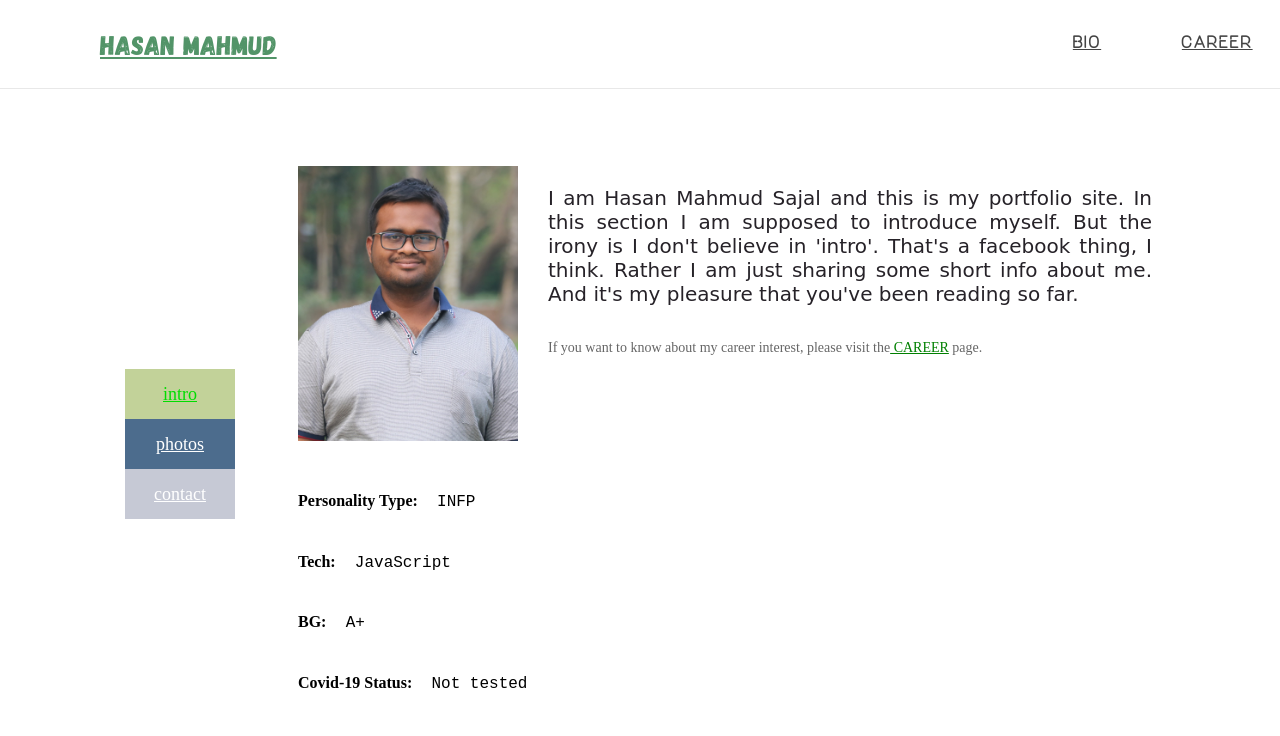
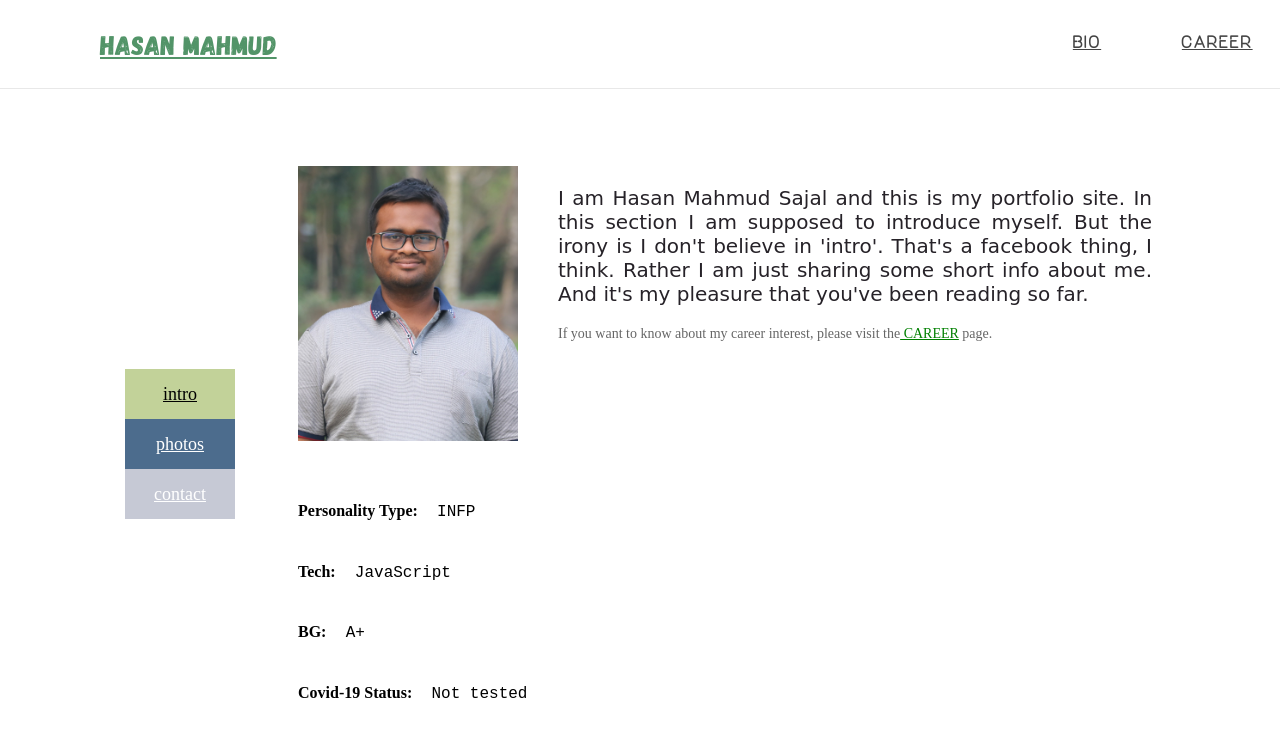
Before and after one commit to hmsajal/personal-site, a React (Create React App) app: page /bio/info in a window 1280 px wide. Shown: the top 736 px of the page. Built offline with nearby package versions, Linux system fonts and the light colour scheme; the HTML template or start-up script is replaced by a standard one; a web font is replaced by a local one.

Commit message:
biobasic made grid

```diff
--- a/src/components/bio/bioAnchor.js
+++ b/src/components/bio/bioAnchor.js
@@ -12,21 +12,21 @@ function BioAnchor() {
         <div className={styles.ul}>
             <div className={styles.linkDiv} style={{background:'#c2d299'}}>
                <NavLink className={styles.anchor} to={`${url}/info`}
-                        activeStyle={{color:'#0d0',fontWeight:'normal',borderBottom:'none'}}
+                        activeStyle={{color:'#000',fontWeight:'normal',borderBottom:'none'}}
                >
                   intro
                </NavLink>
             </div>
             <div className={styles.linkDiv} style={{background:'#4c6c8d'}}>
                <NavLink className={styles.anchor} to={`${url}/photos`}
-                        activeStyle={{color:'#0d0',fontWeight:'normal',borderBottom:'none'}}
+                        activeStyle={{color:'#000',fontWeight:'normal',borderBottom:'none'}}
                >
                   photos
                </NavLink>
             </div>
             <div className={styles.linkDiv} style={{background:'#c6c9d5'}}>
                <NavLink className={styles.anchor} to={`${url}/contact`}
-                        activeStyle={{color:'#0d0',fontWeight:'normal',borderBottom:'none'}}
+                        activeStyle={{color:'#000',fontWeight:'normal',borderBottom:'none'}}
                >
                   contact
                </NavLink>
--- a/src/components/bio/bioBasicInfo.js
+++ b/src/components/bio/bioBasicInfo.js
@@ -8,15 +8,15 @@ import MyImage from '../common/myImage'
 export default function BioBasicInfo(props){
     return (
             <div className={styles.main} id="bioBasicInfo">
-                <div className={styles.imgParaDiv}>
-                    <div className={styles.myImageDiv}>
-                        <MyImage imgWidth="220px"/>
-                    </div>
-                    <div className={styles.paraDiv}>
-                        <Info.Init/>
-                    </div>
+                <div className={styles.imgDiv}>
+                    <MyImage imgWidth="100%"/>
                 </div>
-                <Info.ShortInfo/>
+                <div className={styles.init}>
+                    <Info.Init/>
+                </div>
+                <div className={styles.shortInfo}>
+                    <Info.ShortInfo/>
+                </div>
             </div>
     )
 }
--- a/src/components/bio/bioBasicInfo.module.css
+++ b/src/components/bio/bioBasicInfo.module.css
@@ -1,42 +1,42 @@
 .main{
-    display: flex;
-    flex-direction: column;
     width:100%;
     padding-top:40px;
-    padding-right:10px;
+    display: grid;
+    grid-template-rows: auto auto auto;
+    grid-template-columns: 1fr 220px 1fr;
+}
+.imgDiv{
+    grid-row: 1/2;
+    grid-column:2/3;
+}
+.init{
+      grid-row: 2/3;
+      grid-column:1/4;
+      padding-top:30px;
+}
+.shortInfo{
+    grid-row:3/4;
+    grid-column:1/4;
+    padding-top:40px;
+    padding-bottom:20px;
 }
 
-.imgParaDiv{
-      display:flex;
-      flex-direction: column;
-      align-items: center;
-}
-
-.myImageDiv{
-      padding-bottom:28px;
-}
-.paraDiv{
-      display:flex;
-      flex-direction: column;
-      justify-content: space-between;
-      width:100%;
-}
 
 @media screen and (min-width: 901px) {
     .main{
         padding-top:70px;
+        grid-template-rows: auto auto;
+        grid-template-columns: 220px 1fr;
     }
-    .imgParaDiv{
-        flex-direction: row;
-        align-items: flex-start;
+    .imgDiv{
+        grid-row: 1/2;
+        grid-column:1/2;
     }
-    .myImageDiv{
-        padding-right: 30px;
-        padding-bottom:0px;
-    }
-    .paraDiv{
-        width:auto;
-        height:100%;
+    .init{
+        grid-row: 1/2;
+        grid-column:2/3;
         font-size: 22px;
+        padding-top:0px;
+        padding-left:40px;
     }
 }
--- a/src/components/bio/info.js
+++ b/src/components/bio/info.js
@@ -21,7 +21,7 @@ export const Init = () => {
 
 export const ShortInfo = ()=>{
     return(
-        <div style={{padding:'30px 0px'}}>
+        <Fragment>
             <div>
                <h4 style={{display:'inline-block'}}>Personality Type: </h4>
                <pre style={{display:'inline-block'}}>  INFP</pre>
@@ -38,7 +38,7 @@ export const ShortInfo = ()=>{
                <h4 style={{display:'inline-block'}}>Covid-19 Status: </h4>
                <pre style={{display:'inline-block'}}>  Not tested</pre>
             </div>
-        </div>
+        </Fragment>
     )
 }
 
```
Also changed, not shown: src/components/bio/myCarousel.js (+65 -4 lines).
